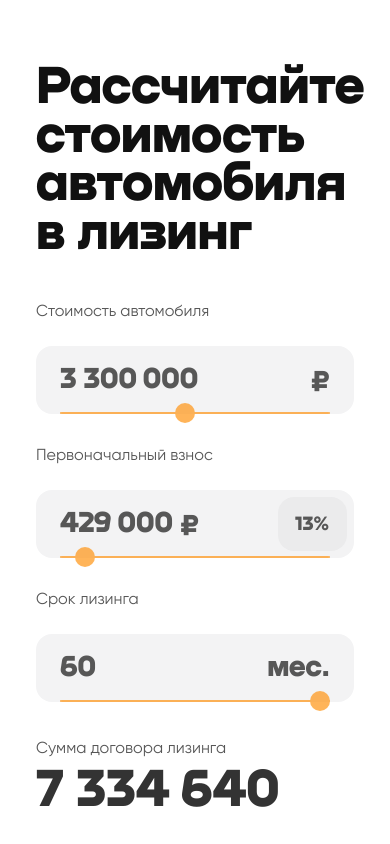
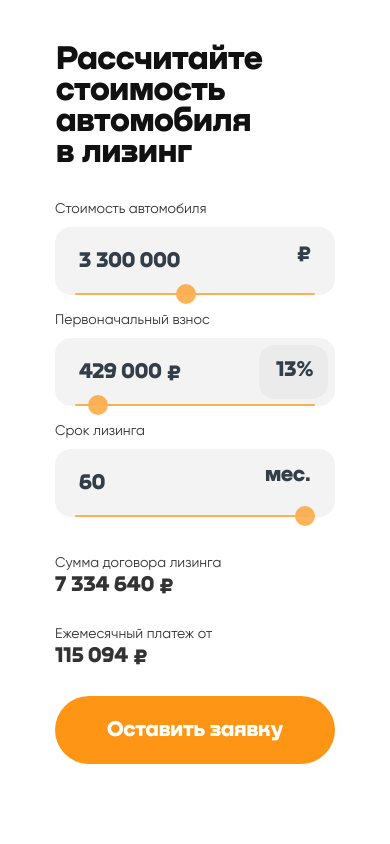
Before and after one commit to Aldar0K/leasing-calculator, a React (Create React App) app: page / in a window 390 px wide. Shown: the top 844 px of the page. Built offline with nearby package versions, Linux system fonts and the light colour scheme.

Commit message:
feat: add adaptive for 320px

```diff
--- a/src/components/CalcButton/CalcButton.scss
+++ b/src/components/CalcButton/CalcButton.scss
@@ -26,7 +26,14 @@
     opacity: 0.5;
   }
 
-  @media (max-width: 1024px) {
+  @media (max-width: 1439px) {
     max-width: 345px;
   }
+
+  @media (max-width: 767px) {
+    max-width: 280px;
+
+    font-size: 22px;
+    line-height: 20px;
+  }
 }
--- a/src/components/Calculator/Calculator.scss
+++ b/src/components/Calculator/Calculator.scss
@@ -4,19 +4,33 @@
   flex-direction: column;
   gap: 44px;
 
-  @media (max-width: 1024px) {
+  @media (max-width: 1439px) {
     gap: 37px;
   }
 }
 
 .calculator__title {
   font-family: 'Gilroy';
-    font-style: normal;
-    font-weight: 400;
-    font-size: 16px;
-    line-height: 20px;
+  font-style: normal;
+  font-weight: 400;
+  font-size: 16px;
+  line-height: 20px;
 
-    color: #575757;
+  color: #575757;
+
+  @media (max-width: 767px) {
+    font-size: 14px;
+    line-height: 19px;
+
+    color: #333E48;
+  }
+
+  @media (max-width: 767px) {
+    font-size: 14px;
+    line-height: 19px;
+
+    color: #333333;
+  }
 }
 
 .calcualator__fields {
@@ -24,8 +38,12 @@
 
   gap: 32px;
 
-  @media (max-width: 1024px) {
+  @media (max-width: 1439px) {
     flex-direction: column;
+  }
+
+  @media (max-width: 767px) {
+    gap: 16px;
   }
 }
 
@@ -36,6 +54,10 @@
 
   flex-direction: column;
   gap: 24px;
+
+  @media (max-width: 767px) {
+    gap: 8px;
+  }
 }
 
 .calcualator__bottom {
@@ -46,8 +68,12 @@
   column-gap: 32px;
   row-gap: 44px;
 
-  @media (max-width: 1024px) {
+  @media (max-width: 1439px) {
     column-gap: 0px;
+  }
+
+  @media (max-width: 767px) {
+    row-gap: 30px;
   }
 }
 
@@ -60,15 +86,21 @@
   flex-direction: column;
   gap: 8px;
 
-  @media (max-width: 1024px) {
+  @media (max-width: 1439px) {
     flex-basis: 50%;
+  }
+
+  @media (max-width: 767px) {
+    flex-basis: 100%;
+
+    gap: 2px;
   }
 }
 
 .calcualator__button {
   flex: 1;
 
-  @media (max-width: 1024px) {
+  @media (max-width: 1439px) {
     flex-basis: 100%;
   }
 }
@@ -82,7 +114,14 @@
 
   color: #575757;
 
-  @media (max-width: 1024px) {
+  @media (max-width: 1439px) {
+    color: #333333;
+  }
+
+  @media (max-width: 767px) {
+    font-size: 22px;
+    line-height: 20px;
+
     color: #333333;
   }
 }
--- a/src/components/Calculator/Calculator.tsx
+++ b/src/components/Calculator/Calculator.tsx
@@ -82,11 +82,11 @@ const Calculator: FC = () => {
       <div className="calcualator__bottom">
         <div className="calcualator__sum">
           <div className="calculator__title">Сумма договора лизинга</div>
-          <h2 className="calculator__price">{totalSum.toLocaleString('ru')}</h2>
+          <h2 className="calculator__price">{totalSum.toLocaleString('ru') + ' ₽'}</h2>
         </div>
         <div className="calcualator__payment">
           <div className="calculator__title">Ежемесячный платеж от</div>
-          <h2 className="calculator__price">{monthPay.toLocaleString('ru')}</h2>
+          <h2 className="calculator__price">{monthPay.toLocaleString('ru') + ' ₽'}</h2>
         </div>
         <div className="calcualator__button">
           <CalcButton onClick={handleButtonClick} isLoading={loading} />
--- a/src/components/InitialField/InitialField.scss
+++ b/src/components/InitialField/InitialField.scss
@@ -47,6 +47,13 @@
       opacity: 0.5;
     }
   }
+
+  @media (max-width: 767px) {
+    font-size: 22px;
+    line-height: 20px;
+
+    color: #333E48;
+  }
 }
 
 .initial__measure {
@@ -69,6 +76,13 @@
   line-height: 120%;
 
   color: #575757;
+
+  @media (max-width: 767px) {
+    font-size: 22px;
+    line-height: 20px;
+
+    color: #333E48;
+  }
 }
 
 .initial__slider {
@@ -77,4 +91,9 @@
   bottom: 0;
   left: 24px;
   right: 24px;
+
+  @media (max-width: 767px) {
+    left: 20px;
+    right: 20px;
+  }
 }
--- a/src/components/MonthsField/MonthsField.scss
+++ b/src/components/MonthsField/MonthsField.scss
@@ -59,14 +59,13 @@
   line-height: 36px;
 
   color: #575757;
-}
 
-.months__input {
-  font-family: 'Nekst';
-  font-style: normal;
-  font-weight: 900;
-  font-size: 30px;
-  line-height: 36px;
+  @media (max-width: 767px) {
+    font-size: 22px;
+    line-height: 20px;
+
+    color: #333E48;
+  }
 }
 
 .months__slider {
@@ -75,4 +74,9 @@
   bottom: 0;
   left: 24px;
   right: 24px;
+
+  @media (max-width: 767px) {
+    left: 20px;
+    right: 20px;
+  }
 }
--- a/src/components/PriceField/PriceField.scss
+++ b/src/components/PriceField/PriceField.scss
@@ -57,6 +57,13 @@
   line-height: 36px;
 
   color: #575757;
+
+  @media (max-width: 767px) {
+    font-size: 22px;
+    line-height: 20px;
+
+    color: #333E48;
+  }
 }
 
 .price__slider {
@@ -65,4 +72,9 @@
   bottom: 0;
   left: 24px;
   right: 24px;
+
+  @media (max-width: 767px) {
+    left: 20px;
+    right: 20px;
+  }
 }
--- a/src/styles/global.scss
+++ b/src/styles/global.scss
@@ -34,7 +34,7 @@ input[type="range"] {
   opacity: 0.7;
   -webkit-transition: .2s;
   transition: opacity .2s;
-  background: #E1E1E1;
+  background: transparent;
 
   cursor: pointer;
 
@@ -114,8 +114,14 @@ input[type="range"] {
 
   max-width: 1440px;
 
-  @media (max-width: 1024px) {
+  @media (max-width: 1439px) {
     max-width: 1024px;
+  }
+  @media (max-width: 1023px) {
+    max-width: 768px;
+  }
+  @media (max-width: 767px) {
+    max-width: 320px;
   }
 }
 
@@ -123,29 +129,47 @@ input[type="range"] {
   padding: 213px 47px 0;
   margin-bottom: 32px;
 
-  @media (max-width: 1024px) {
+  @media (max-width: 1439px) {
     padding: 100px 48px 0;
     margin-bottom: 44px;
   }
 
-  @media (max-width: 768px) {
+  @media (max-width: 1023px) {
     padding: 64px 36px 0;
     margin-bottom: 44px;
+  }
+
+  @media (max-width: 767px) {
+    padding: 44px 21px 0;
+    margin-bottom: 32px;
   }
 }
 
 .header__title {
   max-width: 753px;
+
+  @media (max-width: 767px) {
+    max-width: 220px;
+
+    font-size: 34px;
+    line-height: 31px;
+
+    color: #111111;
+  }
 }
 
 .main__container {
   padding: 0 47px;
 
-  @media (max-width: 1024px) {
+  @media (max-width: 1439px) {
     padding: 0 48px;
   }
 
-  @media (max-width: 768px) {
+  @media (max-width: 1023px) {
     padding: 0 36px;
   }
+
+  @media (max-width: 767px) {
+    padding: 0 20px;
+  }
 }
```
